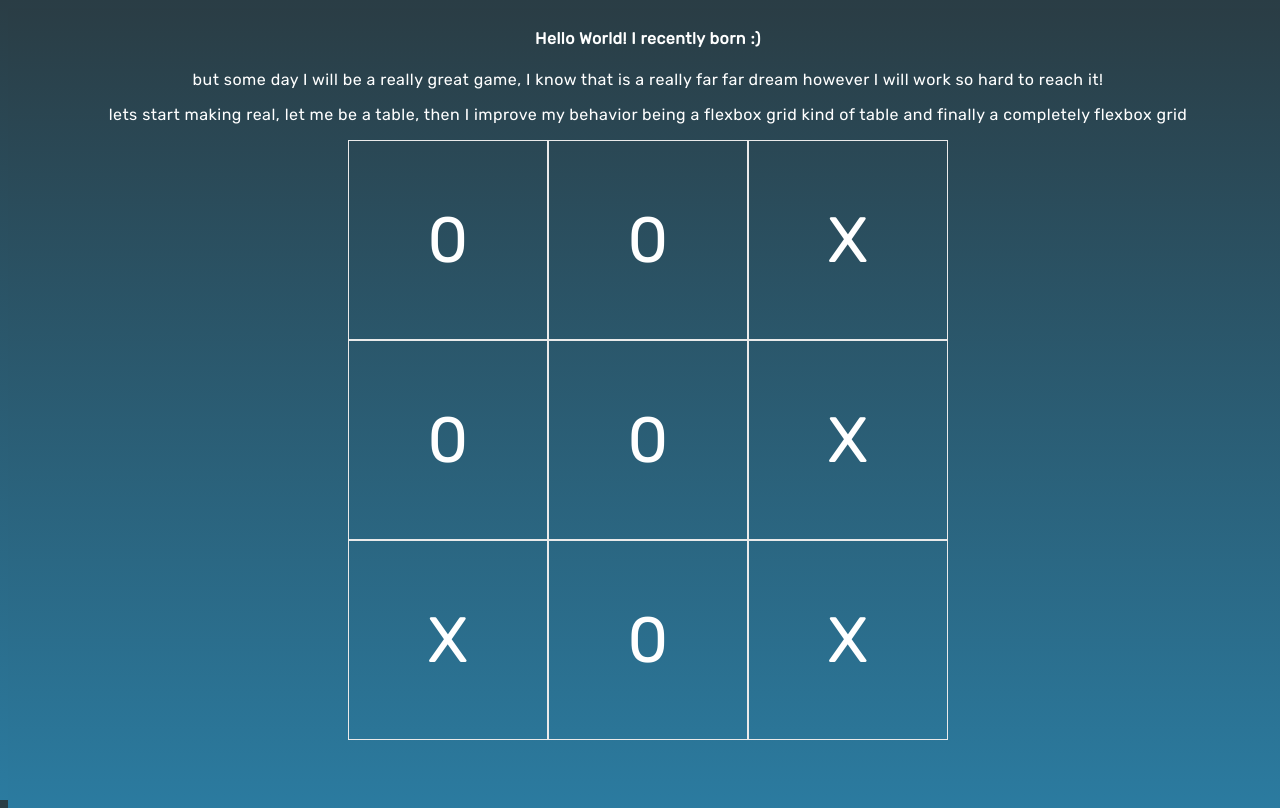
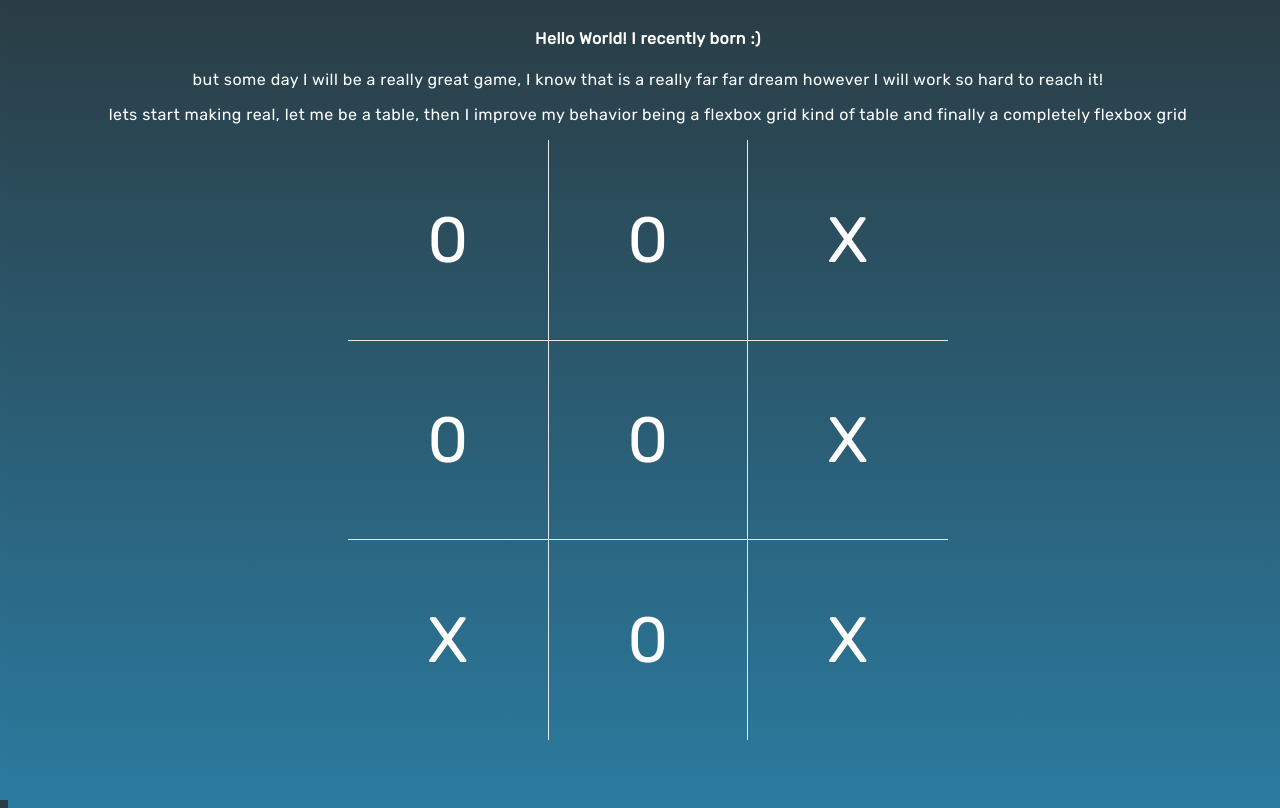
Before and after one commit to ealipio/bbt-tictactoe, a website built with Parcel: page index.html in a window 1280 px wide. Built offline with nearby package versions, Linux system fonts and the light colour scheme; a script that the page names is missing.

Commit message:
adding id to board elements

```diff
--- a/index.html
+++ b/index.html
@@ -18,15 +18,15 @@
         a completely flexbox grid</p>
 
     <div class="game-board">
-        <div class="box">0</div>
-        <div class="box">0</div>
-        <div class="box">X</div>
-        <div class="box">0</div>
-        <div class="box">0</div>
-        <div class="box">X</div>
-        <div class="box">X</div>
-        <div class="box">0</div>
-        <div class="box">X</div>
+        <div class="box" id="id0">0</div>
+        <div class="box" id="id1">0</div>
+        <div class="box" id="id2">X</div>
+        <div class="box" id="id3">0</div>
+        <div class="box" id="id4">0</div>
+        <div class="box" id="id5">X</div>
+        <div class="box" id="id6">X</div>
+        <div class="box" id="id7">0</div>
+        <div class="box" id="id8">X</div>
     </div>
 
     <script src="https://cdn.jsdelivr.net/mojs/0.265.6/mo.min.js"></script>
--- a/src/style.css
+++ b/src/style.css
@@ -29,6 +29,19 @@ body, html {
     cursor: pointer;
 }
 
+#id0,#id2,#id6,#id8 {
+    border:none;
+}
+#id3, #id5{
+    border-left: none;
+    border-right: none;
+}
+
+#id1, #id7{
+    border-top: none;
+    border-bottom: none;
+}
+
 .box:hover{
     background: rgba(14, 57, 65, 0.47);
 }
```
